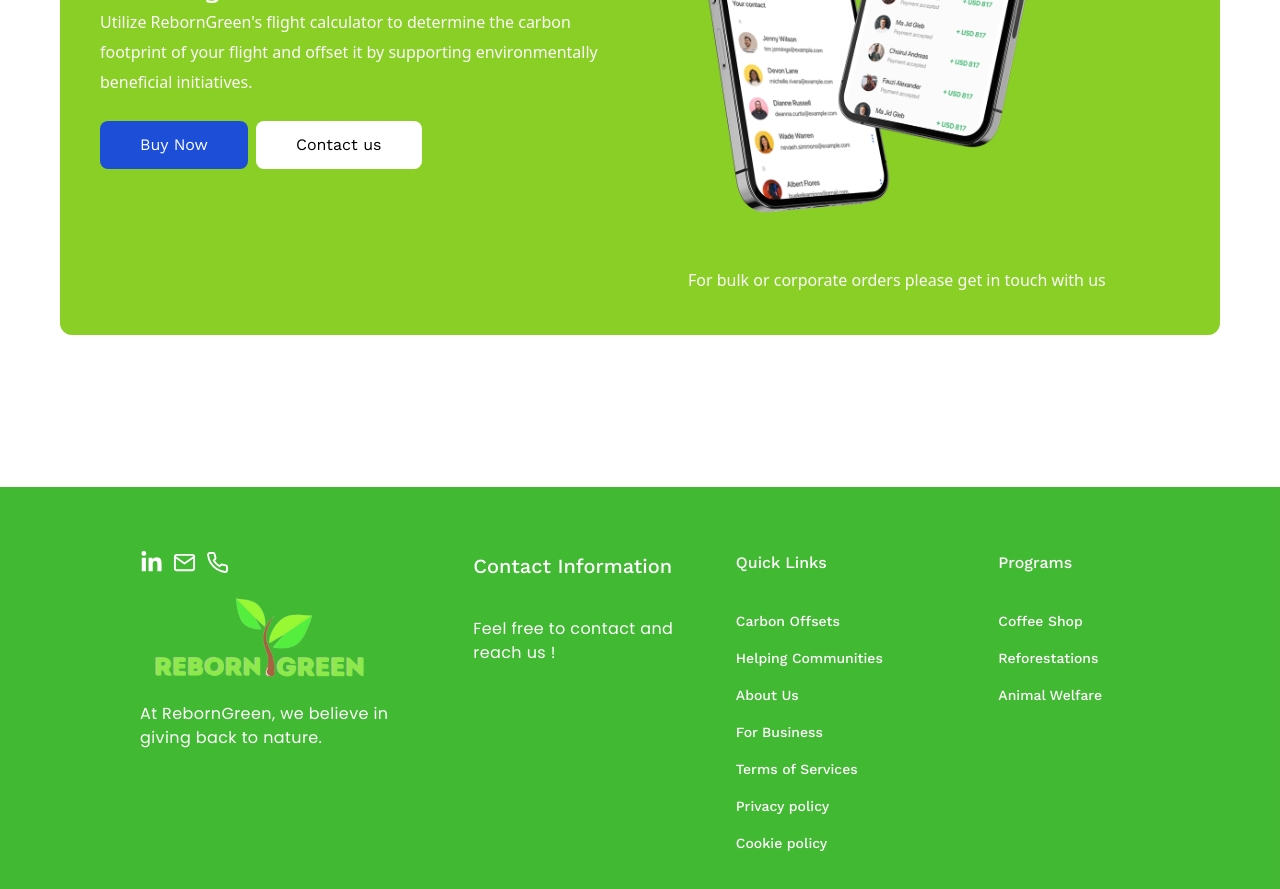
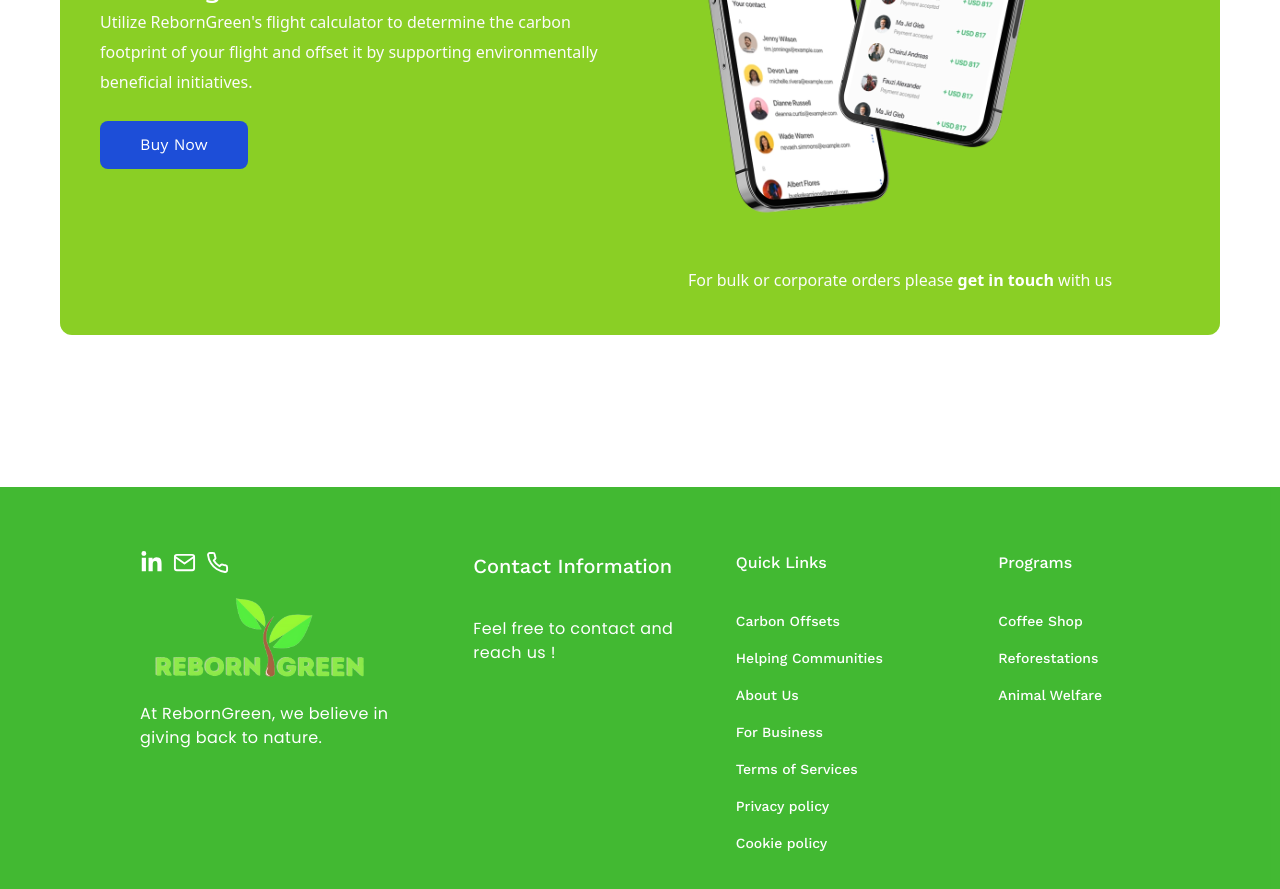
Before and after one commit to zubairahmad122/reborn-tree, a Next.js app: page /flight in a window 1280 px wide. Shown: the part 7040-7929 px from the top of the page. Built offline with nearby package versions, Linux system fonts and the light colour scheme.

Commit message:
add cont

```diff
--- a/src/app/(pages)/flight/page.jsx
+++ b/src/app/(pages)/flight/page.jsx
@@ -402,9 +402,9 @@
                   <button className="border-none text-white rounded-lg hover:bg-white hover:text-black transition-all duration-500 outline-none px-10  hover:scale-95 py-3 my-6 bg-blue-700 flex items-center gap-2">
                   Buy Now
                   </button>
-                  <Link href={'/contact'} className="border-none text-black rounded-lg hover:text-white hover:bg-blue-700 transition-all duration-500 outline-none px-10  hover:scale-95 py-3 my-6 bg-white flex items-center gap-2">
+                  {/* <Link href={'/contact'} className="border-none text-black rounded-lg hover:text-white hover:bg-blue-700 transition-all duration-500 outline-none px-10  hover:scale-95 py-3 my-6 bg-white flex items-center gap-2">
                   Contact us
-                  </Link>
+                  </Link> */}
                   </div>
 
 
@@ -421,7 +421,7 @@
                 className=" rounded-lg w-full lg:w-[400px]  object-cover h-auto sm:h-[450px]"
               />
                <p className="leading-[30px] text-center px-2 py-10 text-sm sm:text-[16px] font-normal  font-sans  text-[#fcfbfb]">
-                  For bulk or corporate orders please get in touch with us
+                  For bulk or corporate orders please <Link href={'/contact'} className="font-bold text-white">get in touch</Link> with us
                   </p>
             </div>
           </motion.div>
```
